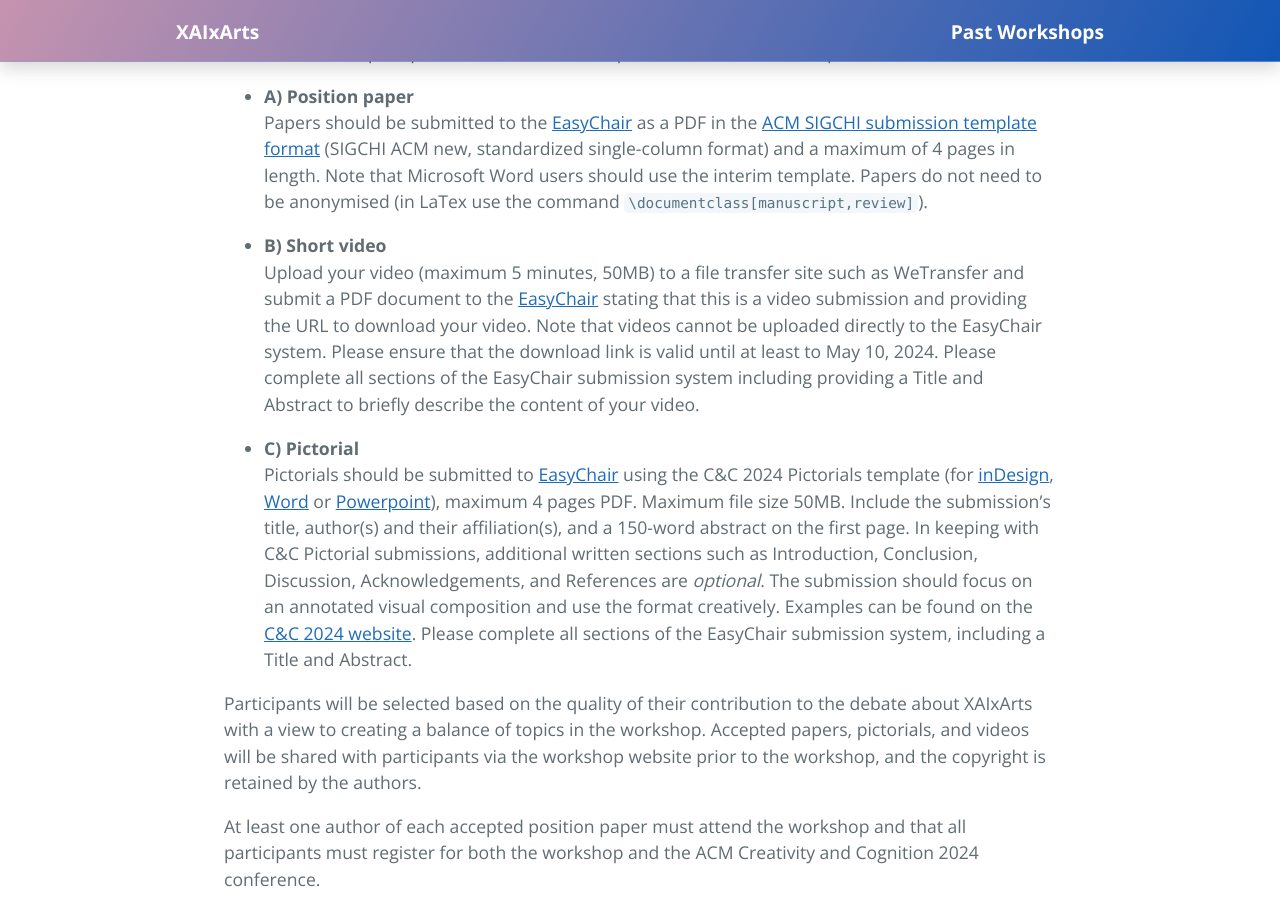
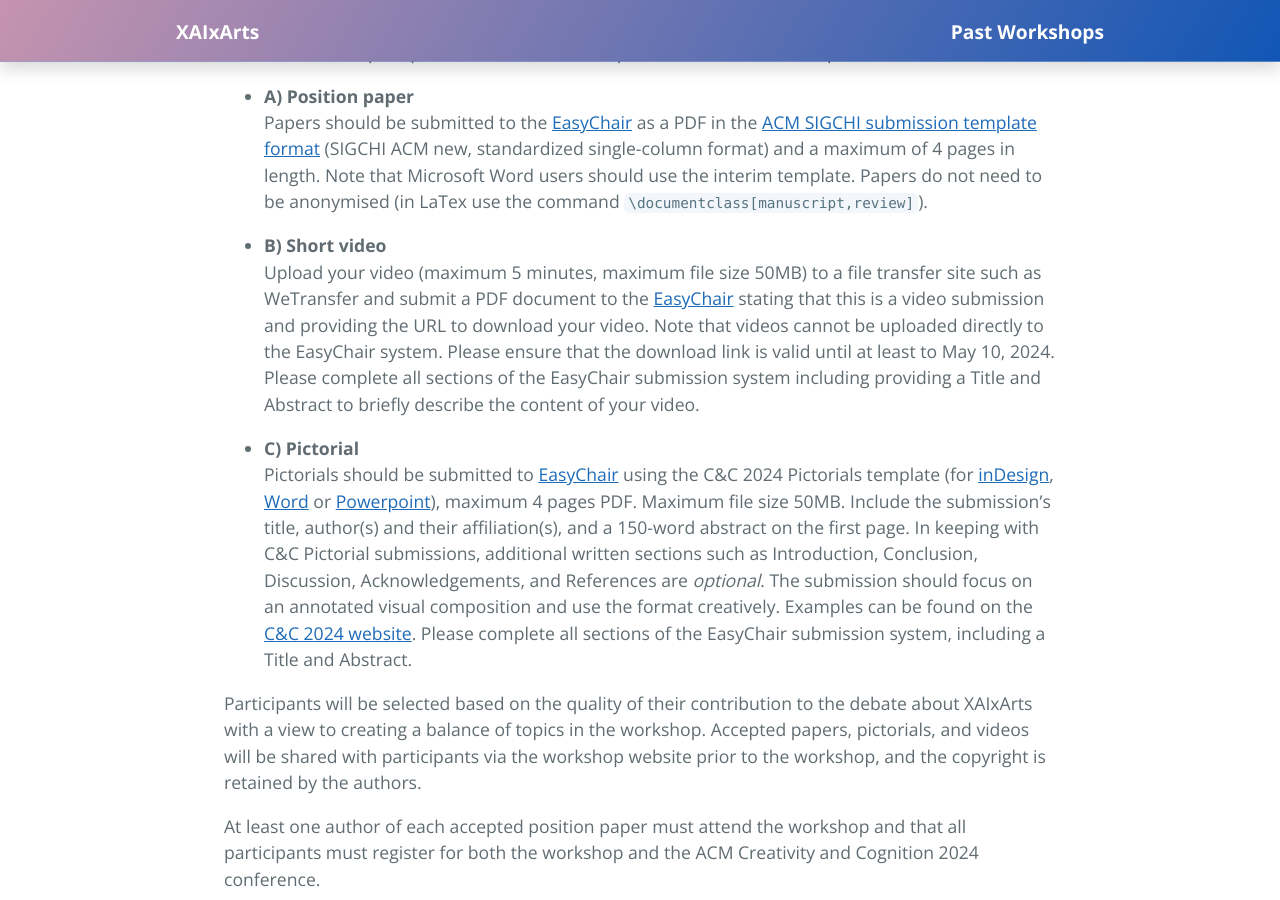
Before and after one commit to xaixarts/xaixarts.github.io, a Jekyll site: the page built from 2024.md, in a window 1280 px wide and 900 px high, scrolled down 2780 px. Built offline with Jekyll 4.4.1, drawn with Linux system fonts in a browser that asks for light colours.

Commit message:
add 50mb video limits, update readme instructions

```diff
--- a/2024.md
+++ b/2024.md
@@ -52,7 +52,7 @@ To participate in the workshop, please submit either A) a position paper, B) a s
 Papers should be submitted to the [EasyChair](https://easychair.org/conferences/?conf=xaixarts2024) as a PDF in the [ACM SIGCHI submission template format](https://www.acm.org/publications/proceedings-template) (SIGCHI ACM new, standardized single-column format) and a maximum of 4 pages in length. Note that Microsoft Word users should use the interim template. Papers do not need to be anonymised (in LaTex use the command `\documentclass[manuscript,review]`).
 
 * **B) Short video**\
-Upload your video (maximum 5 minutes, 50MB) to a file transfer site such as WeTransfer and submit a PDF document to the [EasyChair](https://easychair.org/conferences/?conf=xaixarts2024) stating that this is a video submission and providing the URL to download your video. Note that videos cannot be uploaded directly to the EasyChair system. Please ensure that the download link is valid until at least to May 10, 2024. Please complete all sections of the EasyChair submission system including providing a Title and Abstract to briefly describe the content of your video.
+Upload your video (maximum 5 minutes, maximum file size 50MB) to a file transfer site such as WeTransfer and submit a PDF document to the [EasyChair](https://easychair.org/conferences/?conf=xaixarts2024) stating that this is a video submission and providing the URL to download your video. Note that videos cannot be uploaded directly to the EasyChair system. Please ensure that the download link is valid until at least to May 10, 2024. Please complete all sections of the EasyChair submission system including providing a Title and Abstract to briefly describe the content of your video.
 
 * **C) Pictorial**\
 Pictorials should be submitted to [EasyChair](https://easychair.org/conferences/?conf=xaixarts2024) using the C&C 2024 Pictorials template (for [inDesign](https://www.dropbox.com/scl/fi/i3so7lro1e30pszznjns5/ACM_CC_Pictorials_inDesign_template_2024-Folder.zip?rlkey=rgt3e540325jt35i4h4ecguan&dl=0), [Word](https://www.dropbox.com/scl/fi/9xy15okrmuypmfpzy9pkq/ACMCC_2024_Pictorials_WORD_Template.docx?rlkey=os22ov5s5eutfs5yg4yv7j1by&dl=0) or [Powerpoint](https://www.dropbox.com/scl/fi/d9q65llbd68uyeh746byk/ACMCC_2024_Pictorials_PowerPoint_Template.pptx?rlkey=jsbt92t7x1t3v46twasvbq8mj&dl=0)), maximum 4 pages PDF. Maximum file size 50MB. Include the submission's title, author(s) and their affiliation(s), and a 150-word abstract on the first page. In keeping with C&C Pictorial submissions, additional written sections such as Introduction, Conclusion, Discussion, Acknowledgements, and References are *optional*. The submission should focus on an annotated visual composition and use the format creatively. Examples can be found on the [C&C 2024 website](https://cc.acm.org/2024/pictorials/). Please complete all sections of the EasyChair submission system, including a Title and Abstract.
```
Also changed, not shown: README.md, 2 other files.
